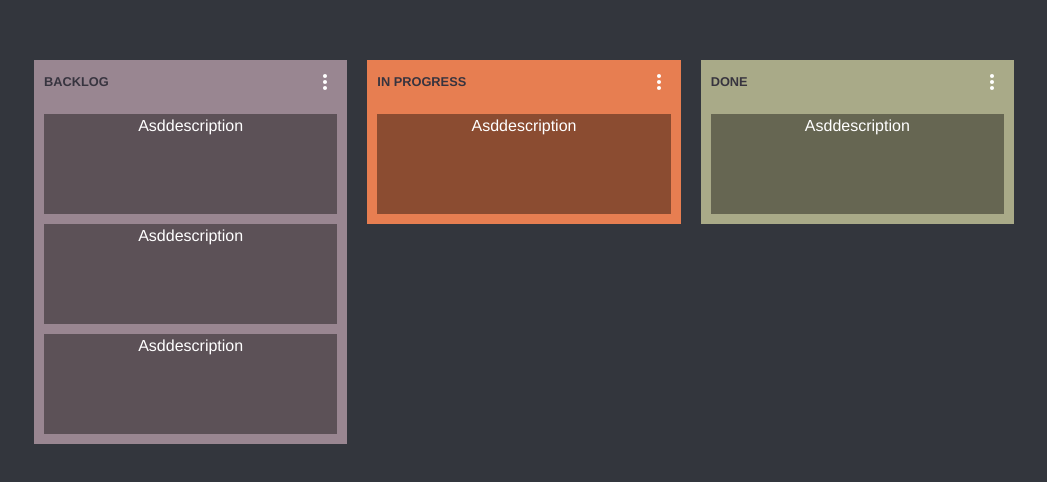
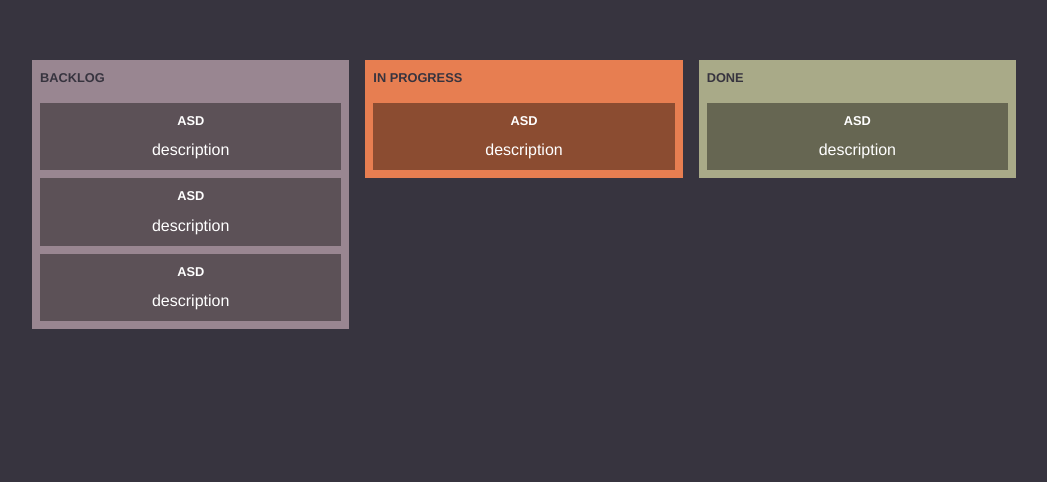
Before and after one commit to kepi0809/kanban-board, a Vue app: page / in a window 1280 px wide. Shown: the top 482 px of the page, without its empty margins (116-1163 px from the left). Built offline with nearby package versions, Linux system fonts and the light colour scheme.

Commit message:
add scss variables and update styles

```diff
--- /dev/null
+++ b/src/assets/_colors.scss
@@ -0,0 +1,4 @@
+$text-dark: rgb(55, 52, 63);
+$background-gray-light: rgb(153, 134, 145);
+$background-orange: rgb(231, 126, 81);
+$background-green: rgb(169, 170, 136);
--- a/src/assets/app.scss
+++ b/src/assets/app.scss
@@ -1,3 +1,4 @@
+@import 'colors';
 #app {
   font-family: 'Avenir', Helvetica, Arial, sans-serif;
   -webkit-font-smoothing: antialiased;
@@ -6,3 +7,16 @@
   color: #37343f;
   margin-top: 60px;
 }
+
+* {
+  box-sizing: border-box;
+}
+
+body {
+  background: $text-dark;
+  color: white;
+  font-family: 'Lato';
+  font-weight: 300;
+  line-height: 1.5;
+  -webkit-font-smoothing: antialiased;
+}
--- /dev/null
+++ b/src/assets/index.scss
@@ -0,0 +1,3 @@
+@import 'sizes';
+@import 'breakpoints';
+@import 'colors';
--- a/src/components/DragColumn.vue
+++ b/src/components/DragColumn.vue
@@ -4,22 +4,7 @@
     class="drag-column"
     :style="{ backgroundColor: props.color }"
   >
-    <span class="drag-column-header">
-      <h2>{{ props.title }}</h2>
-      <svg
-        class="drag-header-more"
-        data-target="options1"
-        fill="#FFFFFF"
-        height="24"
-        viewBox="0 0 24 24"
-        width="24"
-      >
-        <path d="M0 0h24v24H0z" fill="none" />
-        <path
-          d="M12 8c1.1 0 2-.9 2-2s-.9-2-2-2-2 .9-2 2 .9 2 2 2zm0 2c-1.1 0-2 .9-2 2s.9 2 2 2 2-.9 2-2-.9-2-2-2zm0 6c-1.1 0-2 .9-2 2s.9 2 2 2 2-.9 2-2-.9-2-2-2z"
-        />
-      </svg>
-    </span>
+    <h2 class="drag-column-header">{{ props.title }}</h2>
 
     <ul class="drag-inner-list">
       <SingleCard
--- a/src/components/InputTextLooking.vue
+++ b/src/components/InputTextLooking.vue
@@ -18,18 +18,20 @@ export default {
 </script>
 
 <style lang="scss" scoped>
+@import 'src/assets';
 .text-looking-input {
   border: none;
   border-radius: 3px;
-  padding: 0.125rem 0.25rem;
+  color: $text-dark;
+  padding: $spacing-1 $spacing-2;
   font-weight: 600;
-  font-size: 1.5rem;
+  font-size: $spacing-6;
 
   &:hover {
-    box-shadow: inset 0 0 0 0.5px #9ca6af;
+    box-shadow: inset 0 0 0 $spacing-px / 2 #9ca6af;
   }
   &:focus {
-    box-shadow: inset 0 0 0 1px #9ca6af;
+    box-shadow: inset 0 0 0 $spacing-px #9ca6af;
     outline: none;
   }
 }
--- a/src/components/KanbanBoard.vue
+++ b/src/components/KanbanBoard.vue
@@ -108,7 +108,7 @@ export default {
       'dragstart',
       function(event) {
         dragged = event.target
-        event.target.style.opacity = 0.5
+        event.target.classList.add('is-moving')
       },
       false
     )
@@ -116,7 +116,7 @@ export default {
     document.addEventListener(
       'dragend',
       function(event) {
-        event.target.style.opacity = ''
+        event.target.classList.remove('is-moving')
       },
       false
     )
@@ -209,20 +209,9 @@ export default {
 }
 </script>
 <style lang="scss">
+@import 'src/assets';
+
 $ease-out: all 0.3s cubic-bezier(0.23, 1, 0.32, 1);
-
-* {
-  box-sizing: border-box;
-}
-
-body {
-  background: #33363d;
-  color: white;
-  font-family: 'Lato';
-  font-weight: 300;
-  line-height: 1.5;
-  -webkit-font-smoothing: antialiased;
-}
 
 ul {
   list-style-type: none;
@@ -232,30 +221,29 @@ ul {
 
 .drag-container {
   max-width: 1000px;
-  margin: 20px auto;
+  margin: $spacing-5 auto;
 }
+.drag-list {
+  display: block;
 
-.drag-list {
-  display: flex;
-  align-items: flex-start;
-
-  @media (max-width: 690px) {
-    display: block;
+  @include md {
+    display: flex;
+    align-items: flex-start;
   }
 }
 
 .drag-column {
   flex: 1;
-  margin: 0 10px;
+  margin-bottom: $spacing-5;
   position: relative;
   background: rgba(black, 0.2);
   overflow: hidden;
 
-  @media (max-width: 690px) {
-    margin-bottom: 30px;
+  @include md {
+    margin: 0 $spacing-2;
   }
 
-  h2 {
+  > h2 {
     font-size: 0.8rem;
     margin: 0;
     text-transform: uppercase;
@@ -267,23 +255,36 @@ ul {
   display: flex;
   align-items: center;
   justify-content: space-between;
-  padding: 10px;
+  padding: $spacing-2;
 }
 
 .drag-inner-list {
-  min-height: 50px;
   color: white;
 }
 
 .drag-item {
-  margin: 10px;
-  height: 100px;
+  margin: $spacing-2;
   background: rgba(black, 0.4);
   transition: $ease-out;
 
   &.is-moving {
-    transform: scale(1.5);
-    background: rgba(black, 0.8);
+    background: rgba(black, 0.7);
+  }
+
+  &.isCompleted {
+    opacity: 0.3;
+  }
+
+  &__title {
+    margin: 0;
+    padding-top: $spacing-2;
+    font-size: 0.8rem;
+    text-transform: uppercase;
+    font-weight: 600;
+  }
+  &__description {
+    margin: 0;
+    padding: $spacing-2 0;
   }
 }
 
--- a/src/components/ModalDialog.vue
+++ b/src/components/ModalDialog.vue
@@ -66,7 +66,7 @@ export default {
 </script>
 
 <style lang="scss" scoped>
-// @import '@design';
+@import 'src/assets';
 .modal {
   &--wrapper {
     position: fixed;
@@ -78,42 +78,42 @@ export default {
     display: flex;
     align-items: center;
     justify-content: center;
-    // padding: $spacing-4;
+    padding: $spacing-4;
     overflow: hidden;
     background-color: rgba(0, 0, 0, 0.5);
-    // @include md {
-    //   padding: $spacing-8;
-    // }
+    @include md {
+      padding: $spacing-8;
+    }
   }
 
   position: relative;
-  max-width: 95%;
+  max-width: 80%;
   max-height: 95vh;
-  // padding: $spacing-6;
+  padding: $spacing-2 $spacing-6;
   margin-right: auto;
   margin-left: auto;
   overflow-x: hidden;
   overflow-y: auto;
   background-color: #fff;
-  // border-radius: $spacing-1;
+  border-radius: $spacing-1;
   -webkit-box-shadow: 0 15px 30px 0 rgba(0, 0, 0, 0.11),
     0 5px 15px 0 rgba(0, 0, 0, 0.08);
   box-shadow: 0 15px 30px 0 rgba(0, 0, 0, 0.11),
     0 5px 15px 0 rgba(0, 0, 0, 0.08);
   border-radius: 4px;
 
-  // @include md {
-  //   width: 100%;
-  //   max-width: 45rem;
-  //   padding: $spacing-10;
-  //   margin-top: $spacing-8;
-  // }
+  @include md {
+    width: 100%;
+    max-width: 45rem;
+    padding: $spacing-10;
+    margin-top: $spacing-8;
+  }
 
   &__button-close {
-    // position: absolute;
-    // top: $spacing-6;
-    // right: $spacing-6;
-    // font-size: $spacing-6;
+    position: absolute;
+    top: $spacing-6;
+    right: $spacing-6;
+    font-size: $spacing-6;
     color: black;
     cursor: pointer;
     background-color: transparent;
--- a/src/components/SingleCard.vue
+++ b/src/components/SingleCard.vue
@@ -2,6 +2,7 @@
   <li
     :id="props.task.id"
     class="drag-item"
+    :class="{ isCompleted: props.task.isCompleted }"
     draggable="true"
     v-bind="$attrs"
     v-on="{
@@ -10,6 +11,8 @@
         listeners.openTaskModal(props.task)
       },
     }"
-    >{{ props.task.title }}{{ props.task.description }}</li
   >
+    <h2 class="drag-item__title">{{ props.task.title }}</h2>
+    <p class="drag-item__description">{{ props.task.description }}</p>
+  </li>
 </template>
--- a/src/components/TaskModal.vue
+++ b/src/components/TaskModal.vue
@@ -1,12 +1,38 @@
 <template>
   <ModalDialog :show="show" :with-close-button="false" @close="dismiss">
     <header class="modal__header">
-      <button class="modal__header_button-complete">Mark as Completed</button>
-      <button class="modal__header_button-close" @click="dismiss"
-        ><IconBase icon-name="Close modal" view-box="0 0 352 512"
+      <button
+        v-if="task"
+        class="modal__header__button modal__header__button-complete"
+        :class="{
+          'modal__header__button-complete-isCompleted': task.isCompleted,
+        }"
+        @click="updateTaskCompleteness(!task.isCompleted)"
+        >{{ task.isCompleted ? 'Completed' : 'Mark as Completed' }}</button
+      >
+      <div class="modal__header-icons">
+        <button
+          class="modal__header__button border-none"
+          @click="$emit('removeTaskById', task)"
+          ><IconBase
+            icon-name="Remove task"
+            view-box="0 0 448 512"
+            width=".7rem"
+            height=".7rem"
+            ><TrashIcon /></IconBase
+        ></button>
+        <button class="modal__header__button border-none" @click="dismiss"
+          ><IconBase
+            icon-name="Close modal"
+            view-box="0 0 320 512"
+            width="1rem"
+            height="1rem"
             ><TimesIcon /></IconBase
         ></button>
+      </div>
     </header>
+
+    <div class="modal__select">
       <BaseSelect
         v-if="task"
         :options="['Backlog', 'In Progress', 'Done']"
@@ -14,6 +40,8 @@
         :index="task.progress.value"
         @selectOption="updateTaskStatus"
       />
+    </div>
+
     <article v-if="task" class="modal__body">
       <InputTextLooking :value="task.title" @input="updateTaskTitle" />
       <TextAreaTextLooking :value="task.description" />
@@ -74,49 +102,60 @@ export default {
 }
 </script>
 
-<style lang="scss" module>
-// @import '@design';
+<style lang="scss" scoped>
+@import 'src/assets';
 
-// .items {
-//   &__heading {
-//     margin-top: 0;
-//   }
+.modal {
+  &__header {
+    display: flex;
+    justify-content: space-between;
+    align-items: center;
+    padding-bottom: $spacing-1;
+    position: relative;
+    text-align: start;
+    border-bottom: 1px solid lighten($text-dark, 60);
 
-//   &__empty {
-//     padding: $spacing-2 $spacing-32 $spacing-0 $spacing-32;
-//     text-align: center;
-//     &__icon {
-//       width: 100%;
-//       height: 100%;
-//       margin-bottom: $spacing-4;
-//     }
+    &__button {
+      color: $text-dark;
+      cursor: pointer;
 
-//     &__caption {
-//       margin: $spacing-4 0;
-//     }
-//   }
-// }
+      &:focus {
+        outline: none;
+        font-weight: 600;
+      }
 
-// .total {
-//   display: flex;
-//   align-items: baseline;
-//   justify-content: space-between;
+      &.border-none {
+        border: none;
+      }
 
-//   &__heading {
-//     margin: 0;
-//     color: $color-heading-text;
-//   }
-// }
+      &-complete {
+        display: block;
+        border-radius: 4px;
 
-// .checkout {
-//   text-align: right;
+        &-isCompleted {
+          background: $background-green;
+          color: white;
+        }
+      }
+    }
+    &-icons {
+      display: flex;
+      align-items: center;
+    }
+  }
 
-//   &__button {
-//     padding: $spacing-2 $spacing-3;
-//     margin-top: $spacing-4;
-//     color: white;
-//     background: $color-text;
-//     border-radius: 4px;
-//   }
-// }
+  &__select {
+    padding: $spacing-1 0;
+  }
+
+  &__body {
+    margin-top: $spacing-3;
+    > * {
+      width: 100%;
+      &:not(:last-child) {
+        margin-bottom: $spacing-3;
+      }
+    }
+  }
+}
 </style>
--- a/src/components/svg/TimesIcon.vue
+++ b/src/components/svg/TimesIcon.vue
@@ -1,6 +1,6 @@
 <template>
   <path
-    d="M242.72 256l100.07-100.07c12.28-12.28 12.28-32.19 0-44.48l-22.24-22.24c-12.28-12.28-32.19-12.28-44.48 0L176 189.28 75.93 89.21c-12.28-12.28-32.19-12.28-44.48 0L9.21 111.45c-12.28 12.28-12.28 32.19 0 44.48L109.28 256 9.21 356.07c-12.28 12.28-12.28 32.19 0 44.48l22.24 22.24c12.28 12.28 32.2 12.28 44.48 0L176 322.72l100.07 100.07c12.28 12.28 32.2 12.28 44.48 0l22.24-22.24c12.28-12.28 12.28-32.19 0-44.48L242.72 256z"
+    d="M193.94 256L296.5 153.44l21.15-21.15c3.12-3.12 3.12-8.19 0-11.31l-22.63-22.63c-3.12-3.12-8.19-3.12-11.31 0L160 222.06 36.29 98.34c-3.12-3.12-8.19-3.12-11.31 0L2.34 120.97c-3.12 3.12-3.12 8.19 0 11.31L126.06 256 2.34 379.71c-3.12 3.12-3.12 8.19 0 11.31l22.63 22.63c3.12 3.12 8.19 3.12 11.31 0L160 289.94 262.56 392.5l21.15 21.15c3.12 3.12 8.19 3.12 11.31 0l22.63-22.63c3.12-3.12 3.12-8.19 0-11.31L193.94 256z"
     stroke="currentColor"
     fill="currentColor"
     stroke-width="1.5"
```
Lines whose indentation alone changed are shown as unchanged.
